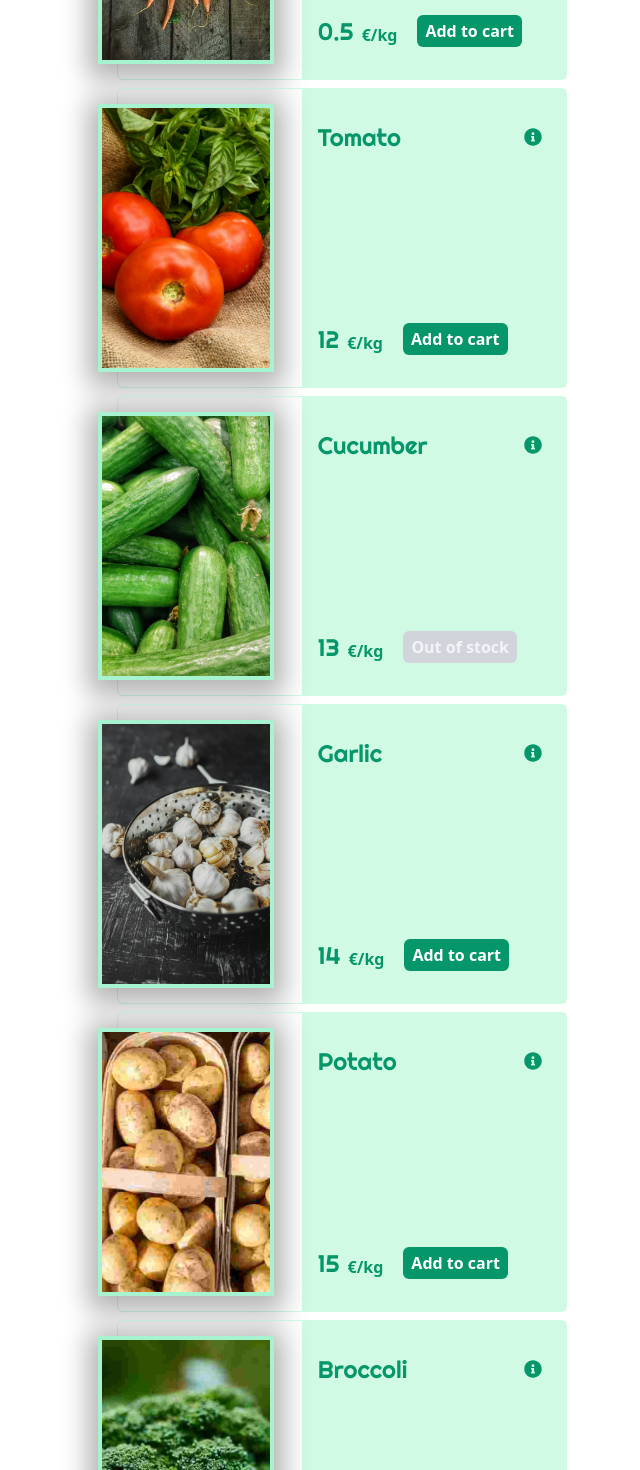
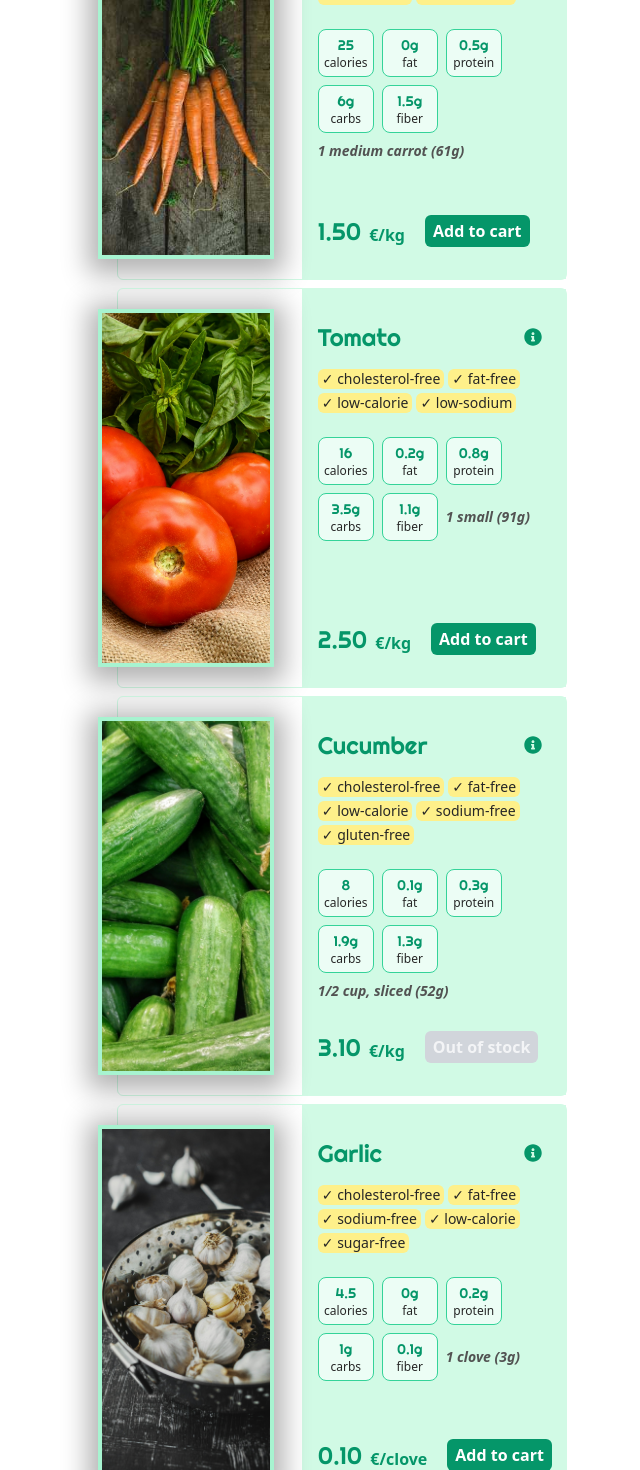
Before and after one commit to mojotron/shopping-cart, a React (Vite) app: page /store in a window 1280 px wide. Shown: the part 680-2150 px from the top of the page, without its empty margins (298-938 px from the left). Built offline with nearby package versions, Linux system fonts and the light colour scheme.

Commit message:
add nutrition and label tags to store item

```diff
--- a/src/components/PriceTag/PriceTag.tsx
+++ b/src/components/PriceTag/PriceTag.tsx
@@ -6,7 +6,7 @@ type PropsType = {
 const PriceTag = ({ price, unit }: PropsType) => {
   return (
     <p className="text-emerald-600 flex gap-2 items-end">
-      <span className="text-2xl font-righteous">{price}</span>
+      <span className="text-2xl font-righteous">{price.toFixed(2)}</span>
       <span className="text-md font-bold">{unit}</span>
     </p>
   );
--- /dev/null
+++ b/src/components/StoreItem/NutritionList.tsx
@@ -0,0 +1,38 @@
+import React from 'react';
+import { NutritionType } from '../../types/nutritionType';
+
+type PropsType = {
+  data: NutritionType;
+};
+
+const NutritionItem = ({
+  value,
+  label,
+}: {
+  value: number | string;
+  label: string;
+}) => {
+  return (
+    <li className="flex flex-col justify-center items-center border rounded-lg w-14 h-12 bg-emerald-50 border-emerald-400 ">
+      <span className="text-sm font-righteous text-emerald-600">{value}</span>
+      <span className="text-xs text-neutral-800">{label}</span>
+    </li>
+  );
+};
+
+const NutritionList = ({ data }: PropsType) => {
+  return (
+    <div className="flex flex-wrap gap-2 items-center my-4">
+      <NutritionItem value={data.calories} label="calories" />
+      <NutritionItem value={`${data.fat}g`} label="fat" />
+      <NutritionItem value={`${data.protein}g`} label="protein" />
+      <NutritionItem value={`${data.carbs}g`} label="carbs" />
+      <NutritionItem value={`${data.fiber}g`} label="fiber" />
+      <h3 className="italic text-sm text-neutral-600 font-bold">
+        {data.measure}
+      </h3>
+    </div>
+  );
+};
+
+export default NutritionList;
--- a/src/components/StoreItem/StoreItem.tsx
+++ b/src/components/StoreItem/StoreItem.tsx
@@ -5,6 +5,8 @@ import { useCart } from '../../hooks/useCart';
 import ItemQuantityControl from '../ItemQuantityControl/ItemQuantityControl';
 import Button from '../../ui/Button/Button';
 import PriceTag from '../PriceTag/PriceTag';
+import NutritionList from './NutritionList';
+// icons
 
 type PropsType = {
   item: ProductType;
@@ -18,15 +20,17 @@ const StoreItem = ({ item }: PropsType) => {
   const itemInCart = cart.find((cartItem) => cartItem.id === item.id);
 
   return (
-    <article className="relative rounded-md w-[450px] h-[300px] flex items-center justify-between gap-2 m-2 border border-emerald-100">
-      <img
-        className="relative right-5 object-cover w-[40%] h-[90%] border-4 border-emerald-200 shadow-[0_5px_25px_10px_rgba(0,0,0,0.3)] overflow-hidden"
-        src={item.imageUrl}
-        alt={item.name}
-      />
+    <article className="relative rounded-md w-[450px] h-[400px] flex items-center justify-between gap-2 m-2 border border-emerald-100">
+      <div className="w-[40%] h-[100%] flex items-center justify-center">
+        <img
+          className="relative right-5 object-cover w-[100%] h-[90%] border-4 border-emerald-200 shadow-[0_5px_25px_10px_rgba(0,0,0,0.3)] overflow-hidden"
+          src={item.imageUrl}
+          alt={item.name}
+        />
+      </div>
 
-      <div className="bg-emerald-100 px-4 p-8 w-[60%] h-[100%]">
-        <header className="flex items-center justify-between">
+      <div className="bg-emerald-100 px-4 p-8 w-[60%] h-[100%] flex flex-col gap-2">
+        <header className="flex items-center justify-between mb-2">
           <h3 className="capitalize text-2xl font-righteous text-emerald-600">
             {item.name}
           </h3>
@@ -44,8 +48,23 @@ const StoreItem = ({ item }: PropsType) => {
           </p>
         )}
 
+        <section className="flex flex-col gap-2">
+          <ul className="flex flex-wrap gap-1">
+            {item.nutrition.labels.map((label) => (
+              <li
+                className="bg-yellow-200 px-1 text-sm rounded-md text-neutral-800"
+                key={label}
+              >
+                &#10003; {label}
+              </li>
+            ))}
+          </ul>
+
+          <NutritionList data={item.nutrition} />
+        </section>
+
         <footer className="flex items-end gap-5 absolute bottom-8">
-          <PriceTag price={item.price} unit="€/kg" />
+          <PriceTag price={item.price} unit={`€/${item.sellingUnit}`} />
           {!itemInCart && (
             <Button
               onClick={() => addToCart({ ...item, quantity: MIN_QUANTITY })}
--- a/src/data/storeItems.json
+++ b/src/data/storeItems.json
@@ -2,57 +2,156 @@
   {
     "id": 0,
     "name": "Kale",
-    "description": "Kale is grown mainly for autumn and winter harvest, as cold improves its eating quality and flavour; its hardiness permits harvest of fresh greens after most fresh vegetables have become unavailable. The leaves can be eaten fresh or as a cooked vegetable and are a source of vitamin A, vitamin C, calcium, iron, and vitamin B6.",
-    "price": 1.25,
+    "description": "Kale is a member of the cabbage (Brassica) family and is often labeled a superfood because it is so high in nutrients per calorie.1 Kale is also low in fat and high in fiber, making it a great addition to almost any diet for the substantial nutritional and health benefits it provides. Different varieties of kale provide different eating experiences. Some are more pungent, for instance, while others have a fairly mellow flavor. This enables you to choose the variety that you enjoy most.",
+    "price": 2.25,
+    "sellingUnit": "kg",
     "available": true,
-    "imageUrl": "./images/natasha-skov-kale.jpg"
+    "imageUrl": "./images/natasha-skov-kale.jpg",
+    "nutrition": {
+      "measure": "1 cup (20g)",
+      "description": "Kale provides great nutritional benefits, like vitamin A and vitamin C, for very few calories",
+      "calories": 7.2,
+      "fat": 0.3,
+      "protein": 0.6,
+      "carbs": 0.9,
+      "fiber": 0.8,
+      "labels": [
+        "cholesterol-free",
+        "fat-free",
+        "good source of fiber",
+        "sodium-free"
+      ]
+    }
   },
   {
     "id": 1,
     "name": "carrot",
-    "description": "Fresh, firm and crisp carrots. Bright-orange color indicates high carotene content. Carrots are used in salads and as relishes and are served as cooked vegetables and in stews and soups.",
-    "price": 0.5,
+    "description": "If you like crunchy snacks, carrots are a great go-to. These veggies are packed full of nutrients like vitamin A, vitamin K, and potassium. Although carrots are root vegetables, they are not as high in carbohydrates as other root veggies. Carrots add a pop of color and a range of beneficial nutrients to salads, soups, stews, and side dishes.",
+    "price": 1.5,
+    "sellingUnit": "kg",
     "available": true,
-    "imageUrl": "./images/maja-vujic-carrot.jpg"
+    "imageUrl": "./images/maja-vujic-carrot.jpg",
+    "nutrition": {
+      "measure": "1 medium carrot (61g)",
+      "description": "Thirty grams of carrots provides you entire daily requrement of vitamin A",
+      "calories": 25,
+      "fat": 0,
+      "protein": 0.5,
+      "carbs": 6,
+      "fiber": 1.5,
+      "labels": ["cholesterol-free", "fat-free", "low-calorie", "low-sodium"]
+    }
   },
   {
     "id": 2,
     "name": "tomato",
-    "description": "We have red, scarlet, or yellow, though green and purple varieties, and they vary in shape from almost spherical to oval and elongate to pear-shaped. We will pick best ones and bring you best quality.",
-    "price": 12,
+    "description": "Have you ever wondered if a tomato is a fruit or a vegetable? Botanists classify tomatoes as fruit because they develop from the ovary of flowering plants and contain seeds. However, because tomatoes are prepared and served as vegetables, they're generally thought of as a vegetable from a culinary perspective. Either way, tomatoes are a delicious and nutritious food that makes a good addition to most healthy eating plans. Tomatoes contain several nutrients and compounds important for health, such as vitamin C, lycopene, potassium, and vitamin K, among others.",
+    "price": 2.5,
+    "sellingUnit": "kg",
     "available": true,
-    "imageUrl": "./images/shelley-pauls-tomato.jpg"
+    "imageUrl": "./images/shelley-pauls-tomato.jpg",
+    "nutrition": {
+      "measure": "1 small (91g)",
+      "description": "Tomatoes are an excellent source of nutrients like vitamin C and vitamin A",
+      "calories": 16,
+      "fat": 0.2,
+      "protein": 0.8,
+      "carbs": 3.5,
+      "fiber": 1.1,
+      "labels": ["cholesterol-free", "fat-free", "low-calorie", "low-sodium"]
+    }
   },
   {
     "id": 3,
     "name": "cucumber",
-    "description": "The nutritional value of the cucumber is low, but its delicate flavour makes it popular for salads and relishes.",
-    "price": 13,
+    "description": "Cucumbers are crisp and refreshing due to their high water content. However, with 95% water, you may be wondering whether they have much to offer by way of nutrition. Along with potassium and vitamins K and C, cucumbers have several phytochemicals with promising health benefits.",
+    "price": 3.1,
+    "sellingUnit": "kg",
     "available": false,
-    "imageUrl": "./images/harshal-s-hirve-cucumber.jpg"
+    "imageUrl": "./images/harshal-s-hirve-cucumber.jpg",
+    "nutrition": {
+      "measure": "1/2 cup, sliced (52g)",
+      "description": "Cucumbers are good source of vitamin K, which may helo with blood clot preventing",
+      "calories": 8,
+      "fat": 0.1,
+      "protein": 0.3,
+      "carbs": 1.9,
+      "fiber": 1.3,
+      "labels": [
+        "cholesterol-free",
+        "fat-free",
+        "low-calorie",
+        "sodium-free",
+        "gluten-free"
+      ]
+    }
   },
   {
     "id": 4,
     "name": "garlic",
-    "description": "eee",
-    "price": 14,
+    "description": "Garlic has been used to treat illness and disease for thousands of years. There are biblical references to the use of garlic in medicine. According to some sources, Hippocrates prescribed garlic for various illnesses, and early Olympic athletes used garlic to enhance performance. The benefits are mainly due to plant compounds, but garlic does contain several vitamins and minerals as well.",
+    "price": 0.1,
+    "sellingUnit": "clove",
     "available": true,
-    "imageUrl": "./images/anshu-a-yu-garlic.jpg"
+    "imageUrl": "./images/anshu-a-yu-garlic.jpg",
+    "nutrition": {
+      "measure": "1 clove (3g)",
+      "description": "Garlic may have immunity-enhancing and potential antioxidative benefits",
+      "calories": 4.5,
+      "fat": 0,
+      "protein": 0.2,
+      "carbs": 1,
+      "fiber": 0.1,
+      "labels": [
+        "cholesterol-free",
+        "fat-free",
+        "sodium-free",
+        "low-calorie",
+        "sugar-free"
+      ]
+    }
   },
   {
     "id": 5,
     "name": "potato",
-    "description": "Potatoes are frequently served whole or mashed as a cooked vegetable and are also ground into potato flour, used in baking and as a thickener for sauces. The tubers are highly digestible and supply vitamin C, protein, thiamin, and niacin.",
-    "price": 15,
+    "description": "Potatoes are high in starch and have developed a bad reputation due to the popularity of low-carb and Paleo diets. However, carbohydrates aren't bad for your health as long as you watch your portions. They're essential as a source of energy. Potatoes are inexpensive, versatile, can be stored for long periods, and are a good source of fiber, potassium, and vitamin C.",
+    "price": 1.25,
+    "sellingUnit": "kg",
     "available": true,
-    "imageUrl": "./images/eric-prouzet-potato.jpg"
+    "imageUrl": "./images/eric-prouzet-potato.jpg",
+    "nutrition": {
+      "measure": "1 medium (173g)",
+      "description": "Potatoes are a good source of vitamin C, vitamin B6, and potassium",
+      "calories": 164,
+      "fat": 0.2,
+      "protein": 4.6,
+      "carbs": 37,
+      "fiber": 4,
+      "labels": [
+        "cholesterol-free",
+        "low-sodium",
+        "good source of fiber",
+        "fat-free"
+      ]
+    }
   },
   {
     "id": 6,
     "name": "broccoli",
     "description": "High in dietary fibre and a number of vitamins and minerals, including potassium, folic acid, and vitamins A, C, and K, broccoli is a nutritious vegetable and can be eaten fresh or cooked. Fresh broccoli should be dark green in color, with firm stalks and compact bud clusters.",
-    "price": 16,
+    "price": 3,
+    "sellingUnit": "kg",
     "available": false,
-    "imageUrl": "./images/hans-ripa-broccoli.jpg"
+    "imageUrl": "./images/hans-ripa-broccoli.jpg",
+    "nutrition": {
+      "measure": "1 medium (173g)",
+      "description": "Broccoli is an excellent, heart-healthy choice; more then one-third of its carbohydrates come from fiber",
+      "calories": 31,
+      "fat": 0.3,
+      "protein": 2.5,
+      "carbs": 6,
+      "fiber": 2.4,
+      "labels": ["cholesterol-free", "fat-free", "low-calorie", "low-sodium"]
+    }
   }
 ]
--- /dev/null
+++ b/src/types/nutritionType.ts
@@ -0,0 +1,10 @@
+export type NutritionType = {
+  measure: string;
+  description: string;
+  calories: number;
+  fat: number;
+  protein: number;
+  carbs: number;
+  fiber: number;
+  labels: string[];
+};
--- a/src/types/productType.ts
+++ b/src/types/productType.ts
@@ -1,8 +1,12 @@
+import { NutritionType } from './nutritionType';
+
 export type ProductType = {
   id: number;
   name: string;
   description: string;
   price: number;
+  sellingUnit: string;
   available: boolean;
   imageUrl: string;
+  nutrition: NutritionType;
 };
```
